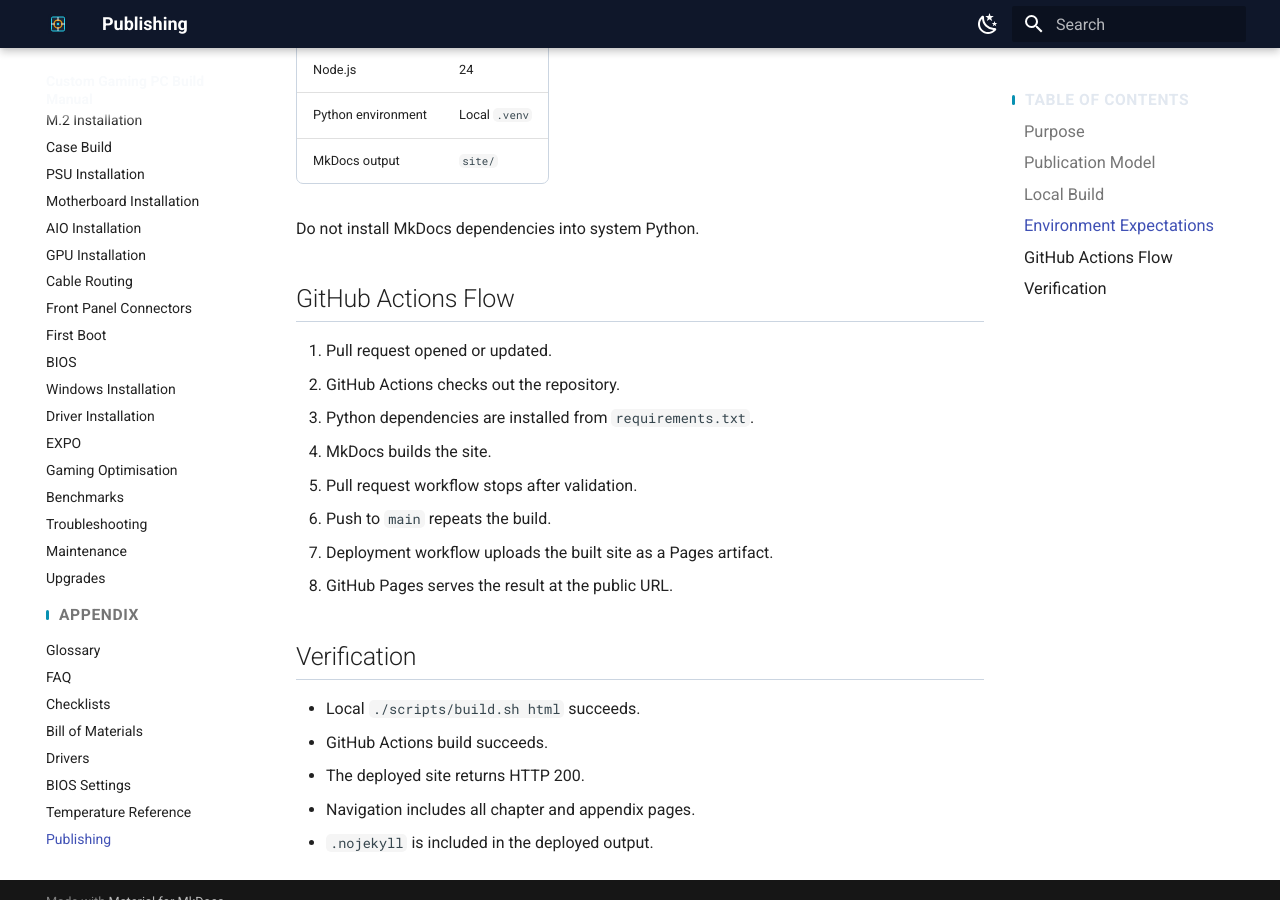
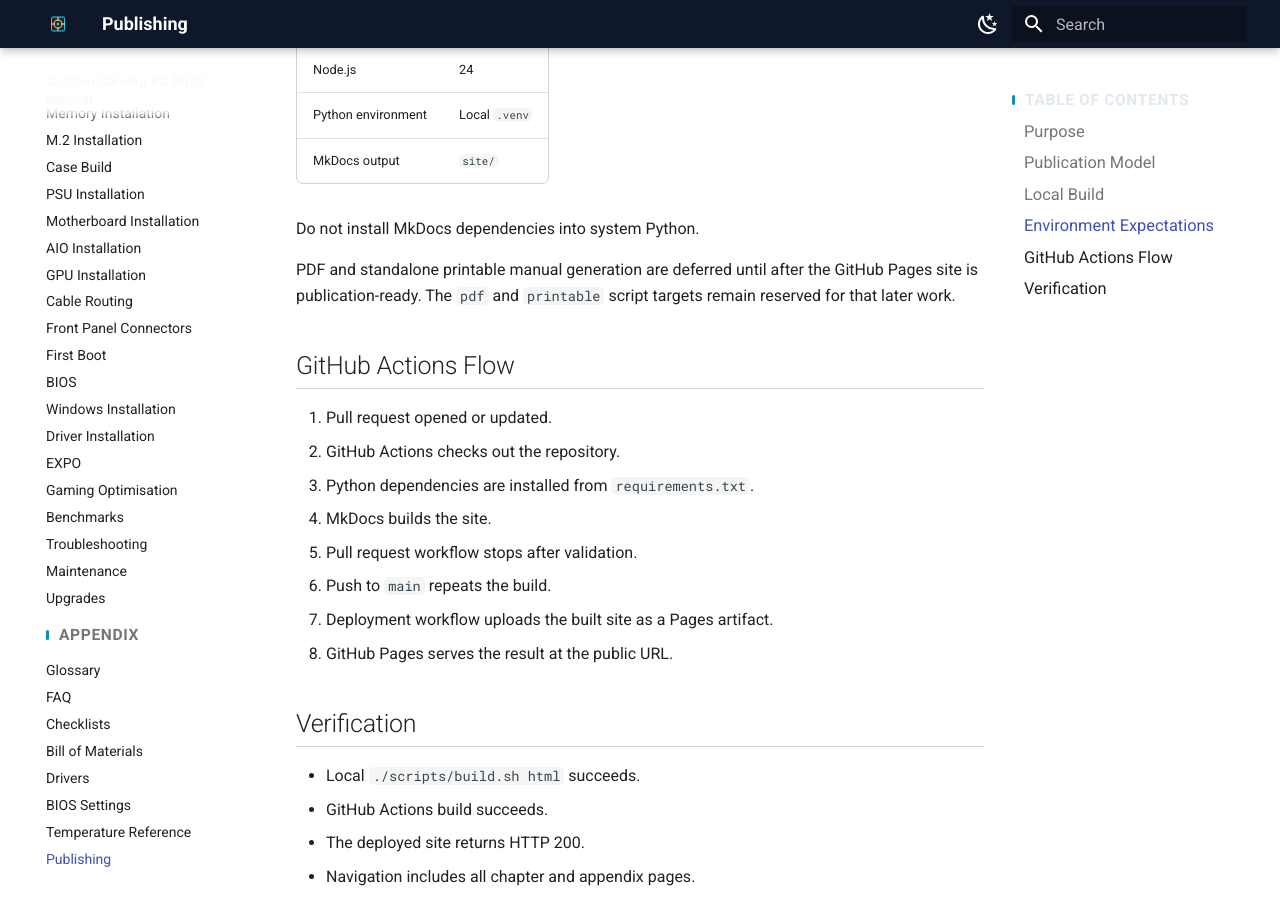
Before and after one commit to t3lstar/PC-Build, an MkDocs documentation site: the page built from docs/appendix/publishing.md, in a window 1280 px wide and 900 px high, scrolled down 1112 px. Built offline with MkDocs 1.6.1 and Material for MkDocs 9.7.7, drawn with Linux system fonts in a browser that asks for light colours; some of the changed text lies outside the part shown.

Commit message:
Defer PDF and printable outputs

```diff
--- a/docs/appendix/publishing.md
+++ b/docs/appendix/publishing.md
@@ -44,6 +44,8 @@
 
 Do not install MkDocs dependencies into system Python.
 
+PDF and standalone printable manual generation are deferred until after the GitHub Pages site is publication-ready. The `pdf` and `printable` script targets remain reserved for that later work.
+
 ## GitHub Actions Flow
 
 1. Pull request opened or updated.
```
Also changed, not shown: other parts of docs/appendix/publishing.md (+1 -1 lines), MILESTONES.md (+4 -2 lines), README.md (+2 -0 lines), 1 other file.
